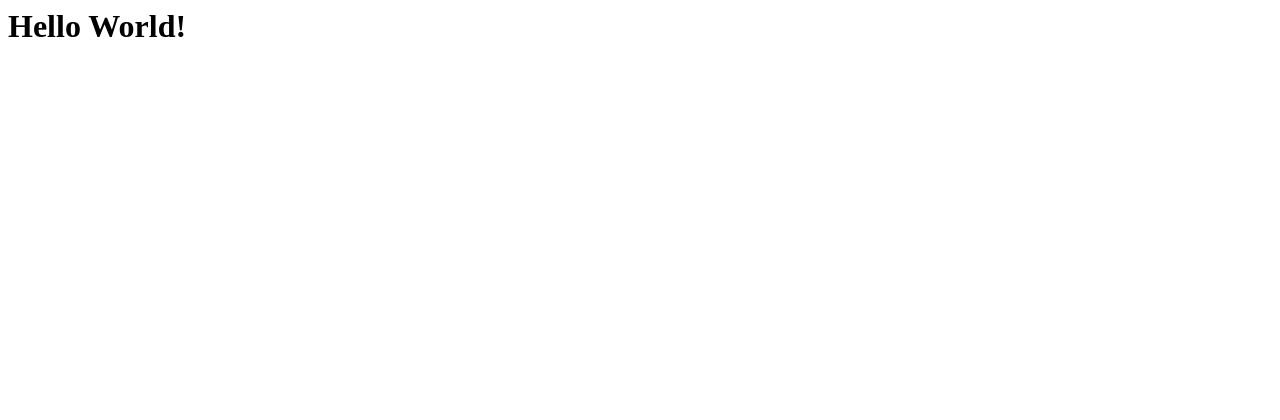
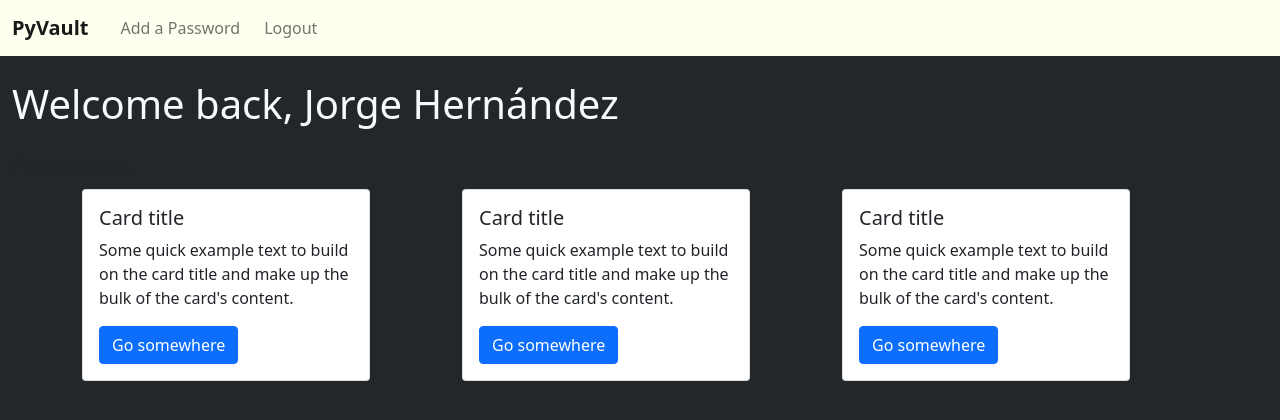
Before and after one commit to MrFellox/pyvault, a Flask app: page / in a window 1280 px wide. Before the commit the part shown is almost empty. Shown: the top 420 px of the page. Run offline with Flask 2, Linux system fonts and the light colour scheme.

Commit message:
Added some templates

```diff
--- a/pymanager/routes.py
+++ b/pymanager/routes.py
@@ -4,7 +4,9 @@ from flask import render_template, redirect, url_for, flash
 
 @app.route('/')
 def index():
-    return '<h1>Hello World!</h1>'
+
+    # Render dashboard if user is logged in
+    return render_template('dashboard.html')
 
 
 @app.route('/login')
--- /dev/null
+++ b/pymanager/static/css/navbar.css
@@ -0,0 +1,22 @@
+.logout:hover {
+    background-color: #f4511e;
+    color: white;
+    transition-duration: 100ms;
+}
+
+.logout {
+    border-radius: 5px;
+}
+
+.navbar-item:hover {
+    background-color: #0d6efd;
+    font-weight: bold;
+    color: black;
+    transition-duration: 100ms;
+}
+
+.navbar-item{
+    margin-left: 8px;
+    margin-right: 8px;
+    border-radius: 5px;
+}
--- /dev/null
+++ b/pymanager/templates/dashboard.html
@@ -0,0 +1,50 @@
+{% extends "layout.html" %}
+{% block title %}
+Home
+{% endblock %}
+{% block content %}
+<div class="container-fluid">
+    <h1 class='text-light mt-4'>Welcome back, Jorge Hernández</h1>
+
+    <h4 class='mt-4'>Passwords</h4>
+
+    <div class="container">
+        <div class="row">
+            <div class="col">
+                <div class="card" style="width: 18rem;">
+                    <div class="card-body">
+                        <h5 class="card-title">Card title</h5>
+                        <p class="card-text">Some quick example text to build on the card title and make up the bulk of
+                            the
+                            card's content.</p>
+                        <a href="#" class="btn btn-primary">Go somewhere</a>
+                    </div>
+                </div>
+            </div>
+            <div class="col">
+                <div class="card" style="width: 18rem;">
+                    <div class="card-body">
+                        <h5 class="card-title">Card title</h5>
+                        <p class="card-text">Some quick example text to build on the card title and make up the bulk of
+                            the
+                            card's content.</p>
+                        <a href="#" class="btn btn-primary">Go somewhere</a>
+                    </div>
+                </div>
+            </div>
+
+            <div class="col">
+                <div class="card" style="width: 18rem;">
+                    <div class="card-body">
+                        <h5 class="card-title">Card title</h5>
+                        <p class="card-text">Some quick example text to build on the card title and make up the bulk of
+                            the
+                            card's content.</p>
+                        <a href="#" class="btn btn-primary">Go somewhere</a>
+                    </div>
+                </div>
+            </div>
+        </div>
+    </div>
+</div>
+{% endblock %}
--- a/pymanager/templates/layout.html
+++ b/pymanager/templates/layout.html
@@ -10,43 +10,8 @@
         integrity="sha384-1BmE4kWBq78iYhFldvKuhfTAU6auU8tT94WrHftjDbrCEXSU1oBoqyl2QvZ6jIW3" crossorigin="anonymous">
 
 
-    <!-- Firebase -->
-
-    <script type="module">
-
-        // Import the functions you need from the SDKs you need
-
-        import { initializeApp } from "https://www.gstatic.com/firebasejs/9.6.10/firebase-app.js";
-
-        // TODO: Add SDKs for Firebase products that you want to use
-
-        // https://firebase.google.com/docs/web/setup#available-libraries
-
-
-        // Your web app's Firebase configuration
-
-        const firebaseConfig = {
-
-            apiKey: "AIzaSyCulxADclFFyCeP6MKthna3dFiBtG_JFlQ",
-
-            authDomain: "pyvault-c606b.firebaseapp.com",
-
-            projectId: "pyvault-c606b",
-
-            storageBucket: "pyvault-c606b.appspot.com",
-
-            messagingSenderId: "1020117678926",
-
-            appId: "1:1020117678926:web:41e9217b199b94e0e83c1f"
-
-        };
-
-
-        // Initialize Firebase
-
-        const app = initializeApp(firebaseConfig);
-
-    </script>
+    <link rel='stylesheet' href={{ url_for('static', filename='css/navbar.css' ) }}>
+    <link rel="stylesheet" href="https://cdn.jsdelivr.net/npm/bootstrap-icons@1.8.1/font/bootstrap-icons.css">
 
     <title>
         {% block title %}
@@ -54,7 +19,28 @@
     </title>
 </head>
 
-<body>
+<body style='background-color: #23272A;'>
+
+
+    <nav class="navbar navbar-expand-lg navbar-light" style='background-color: #FFFFF0;'>
+        <div class="container-fluid">
+            <a class="navbar-brand" href="{{ url_for('index') }}"><strong>PyVault</strong></a>
+            <button class="navbar-toggler" type="button" data-bs-toggle="collapse" data-bs-target="#navbarNavDropdown"
+                aria-controls="navbarNavDropdown" aria-expanded="false" aria-label="Toggle navigation">
+                <span class="navbar-toggler-icon"></span>
+            </button>
+            <div class="collapse navbar-collapse" id="navbarNavDropdown">
+                <ul class="navbar-nav">
+                    <li class="nav-item">
+                        <a class="nav-link navbar-item" href="#">Add a Password</a>
+                    </li>
+                    <li class="nav-item">
+                        <a class="nav-link logout" href="#">Logout</a>
+                    </li>
+                </ul>
+            </div>
+        </div>
+    </nav>
 
     {% block content %}
     {% endblock %}
--- a/pymanager/templates/login.html
+++ b/pymanager/templates/login.html
@@ -4,7 +4,5 @@ Login
 {% endblock %}
 
 {% block content %}
-<div class="container text-center">
-    <h1 class="display-6">Login</h1>
-</div>
+Login
 {% endblock %}
```
